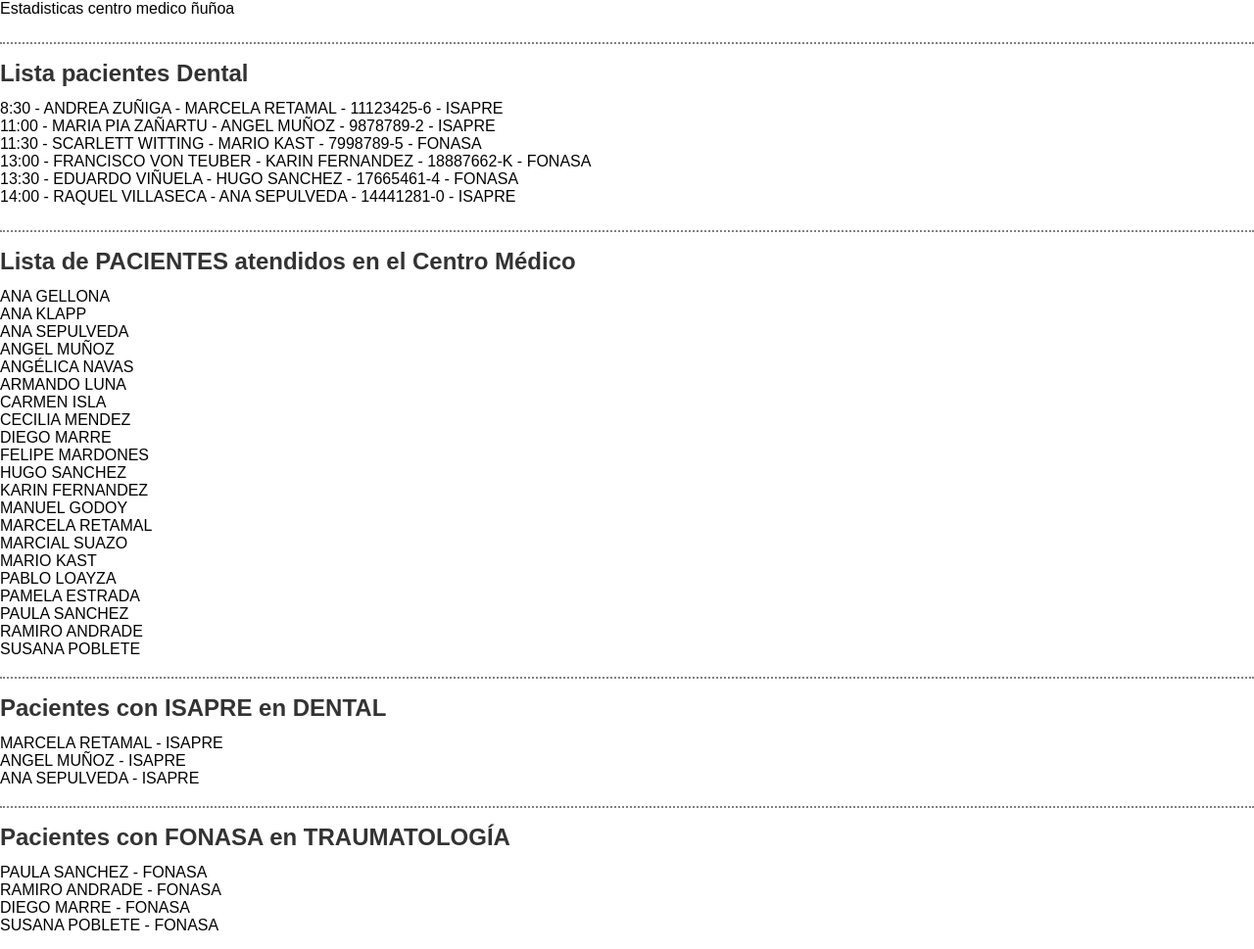
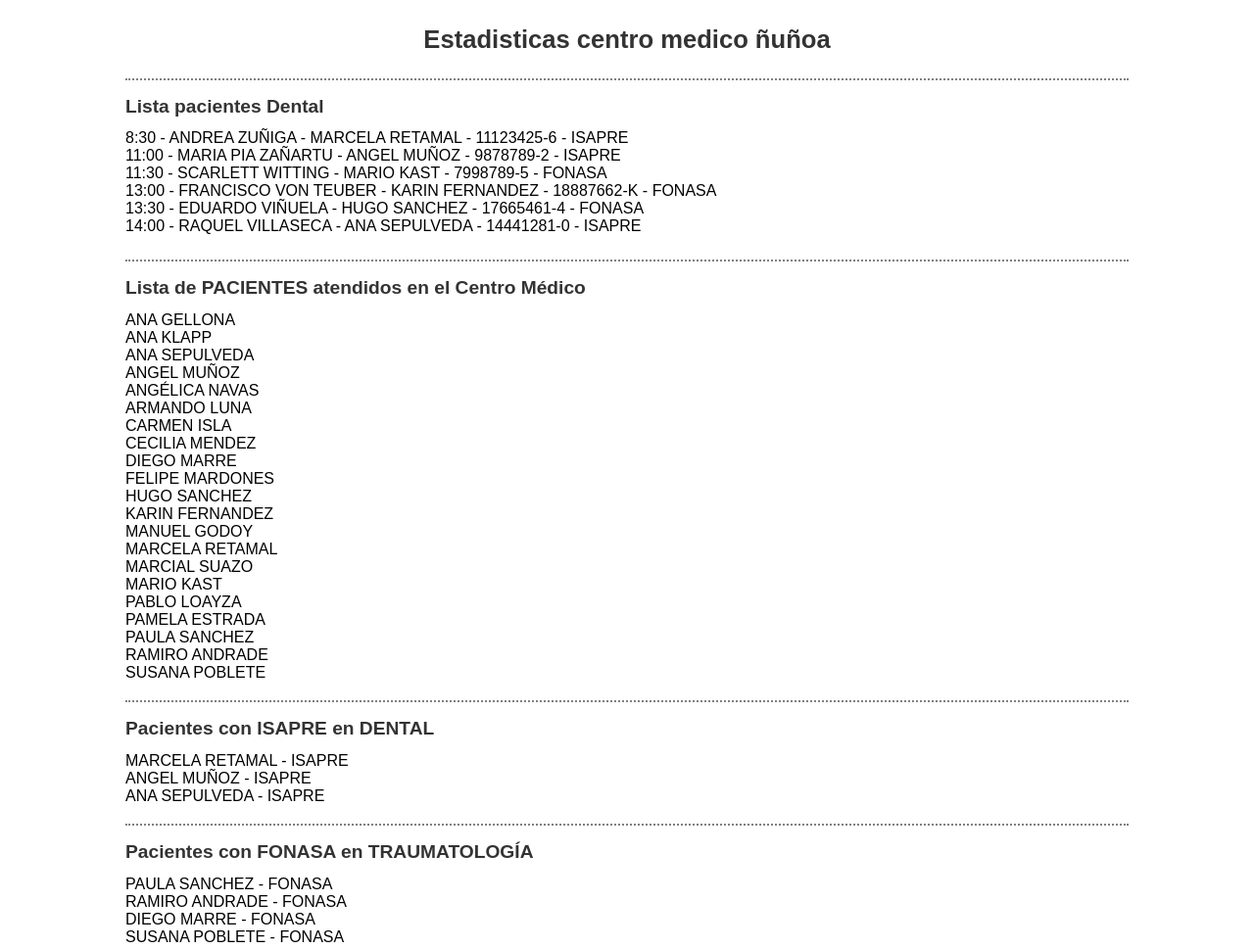
Before and after one commit to cristiandpto23/desafio-uso-de-metodos-con-arrays-y-objetos, a plain HTML site: page index.html in a window 1280 px wide. Shown: the top 969 px of the page at 98% size. Drawn offline with Linux system fonts and the light colour scheme.

Commit message:
adds more css style

```diff
--- a/assets/css/style.css
+++ b/assets/css/style.css
@@ -4,8 +4,12 @@
     box-sizing: border-box;
     font-family: 'Poppins', sans-serif;
 }
+body {
+    width: 80%;
+    margin: 0 auto;
+}
 h3 {
-    font-size: 1.5rem;
+    font-size: 1.2rem;
     font-weight: 600;
     color: #333;
     margin: 1.2rem 0 0.8rem;
@@ -16,3 +20,11 @@ hr {
     border-top: 2px dotted gray;
     margin-bottom: 1.2rem;
 }
+
+p:first-of-type {
+    padding-top: 1.6rem;
+    color: #333;
+    font-size: 1.6rem;
+    font-weight: 700;
+    text-align: center;
+}
```
